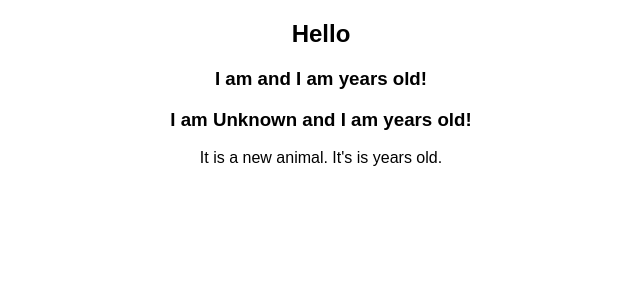
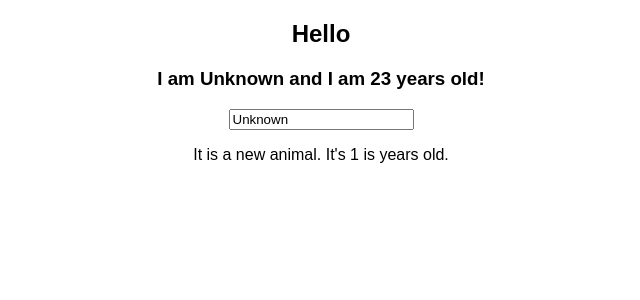
Before and after one commit to ae1663830a/burger_app, a React (Create React App) app in the folder react_app/: page / in a window 1280 px wide. Shown: the top 300 px of the page, without its empty margins (319-959 px from the left). Built offline with nearby package versions, Linux system fonts and the light colour scheme.

Commit message:
input event

```diff
--- a/react_app/src/Person/NewPerson.js
+++ b/react_app/src/Person/NewPerson.js
@@ -4,10 +4,9 @@ import Person from './Person'
 
 const Animal = (props) => {
     return (<div onClick={props.logging}>
-        It is a new animal. It's {props.name} is years old.
+        <p> It is a new animal. It's {props.age} is years old.</p>
     </div>)
 };
-
 
 class NewPerson extends Component {
 
@@ -15,20 +14,31 @@ class NewPerson extends Component {
         persons: {name: 'Unknown', age: 23}
     };
 
-    changeName = (newName) => {
+    changeName = (newName, newAge) => {
         this.setState({
-            persons: {name: newName, age: 23}
+            persons: {name: newName, age: newAge}
         });
         console.log('no Mouse')
+    };
+
+    nameChangeHandler = (event) => {
+        this.setState({
+            persons: {name: event.target.value, age: this.state.persons.age}
+        })
     };
 
     render() {
         return (
             <div className="App">
                 <h2>Hello </h2>
-                <Person/>
-                <Person name={this.state.persons.name} click={this.changeName.bind(this, 'Andy')}/>
-                <Animal logging={() => console.log('error')}/>
+                <Person name={this.state.persons.name}
+                        click={this.changeName.bind(this, 'Andy', 45)}
+                        age={this.state.persons.age}
+                        changed={this.nameChangeHandler}
+                />
+                <Animal logging={() => console.log('error')}
+                        age={Math.ceil(Math.random() * 5)}
+                />
             </div>
         )
     }
--- a/react_app/src/Person/Person.js
+++ b/react_app/src/Person/Person.js
@@ -5,6 +5,7 @@ const person = (props) => {
         <div>
         <h3 onClick={props.click}>I am {props.name} and I am {props.age} years old!</h3>
             <span>{props.children}</span>
+            <input type="text" value={props.name} onChange={props.changed}/>
         </div>
     )
 };
```
